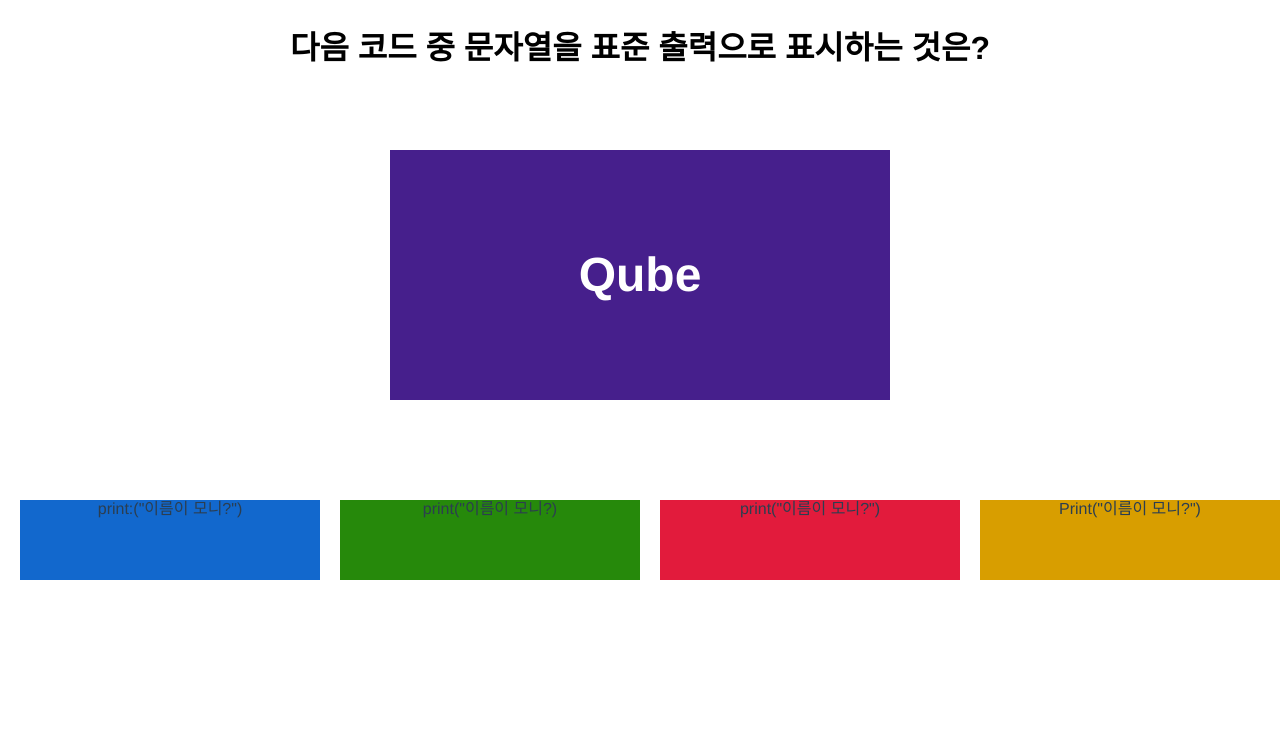
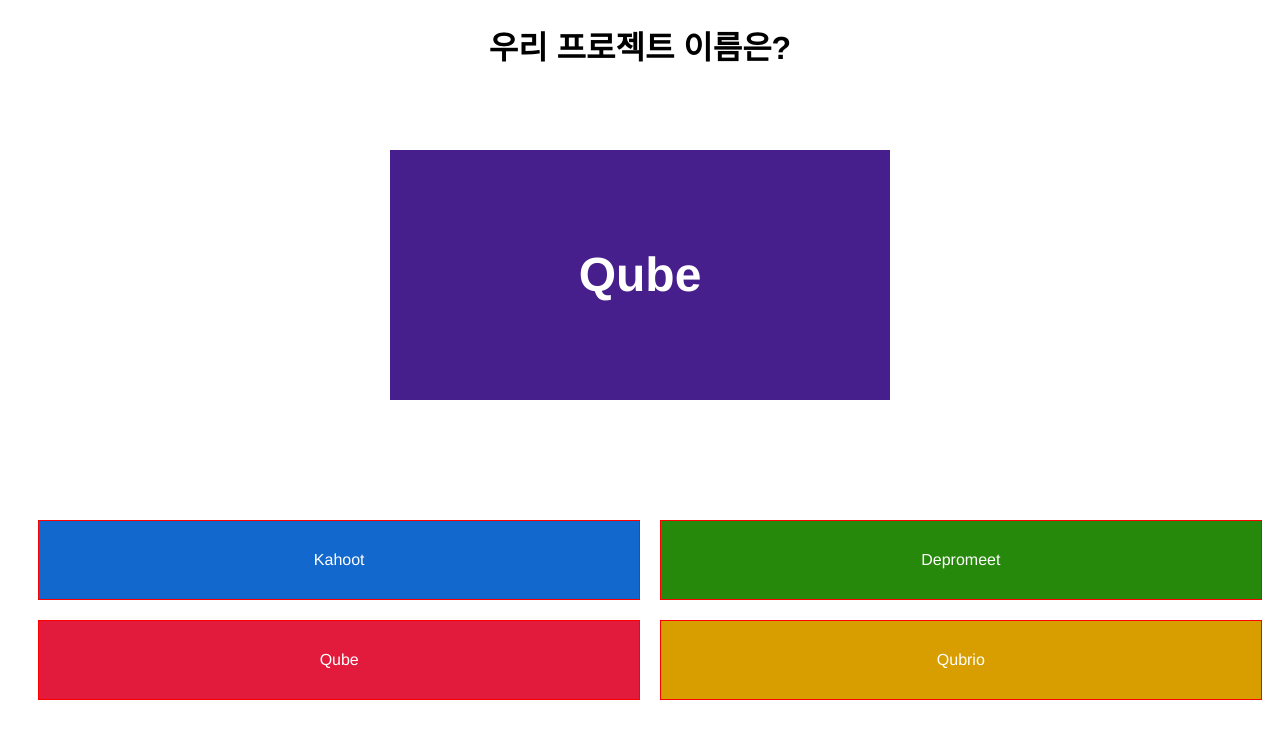
Before and after one commit to YonghoChoi/yongquiz, a Vue app: page /question in a window 1280 px wide. Shown: the top 738 px of the page. Built offline with nearby package versions, Linux system fonts and the light colour scheme.

Commit message:
여러 문제 표시할 수 있도록 데이터 보완 점수 산정 추가

```diff
--- a/src/router/index.js
+++ b/src/router/index.js
@@ -2,6 +2,7 @@ import Vue from "vue";
 import VueRouter from "vue-router";
 import MainPage from "../views/MainPage.vue";
 import QuestionPage from "../views/QuestionPage.vue";
+import ResultPage from "../views/ResultPage.vue";
 
 Vue.use(VueRouter);
 
@@ -15,6 +16,11 @@ const routes = [
     path: "/question",
     component: QuestionPage,
   },
+  {
+    name: "result",
+    path: "/result",
+    component: ResultPage,
+  },
 ];
 
 const router = new VueRouter({
--- a/src/views/QuestionPage.vue
+++ b/src/views/QuestionPage.vue
@@ -1,18 +1,41 @@
+/* eslint-disable vue/require-v-for-key */
 <template>
   <div class="wrapper">
     <div class="title">
-      <div class="hzt-center question-text">{{ question }}</div>
+      <div class="hzt-center question-text">{{ questions[step].question }}</div>
     </div>
 
     <div class="hzt-center banner">
       <span class="center banner-text">Qube</span>
     </div>
 
+    <div v-if="isResult" class="bl-next">
+      <button class="btn-next" @click="next">Next</button>
+    </div>
+
     <div class="hzt-center answers">
-      <div class="answer" style="background-color: #1268cd">{{ answers[0] }}</div>
-      <div class="answer" style="background-color: #26890b">{{ answers[1] }}</div>
-      <div class="answer" style="background-color: #e21b3c">{{ answers[2] }}</div>
-      <div class="answer" style="background-color: #d89e00">{{ answers[3] }}</div>
+      <div v-if="isResult">
+        <div
+          class="answer"
+          v-for="item in questions[step].answers"
+          :key="item"
+          :style="getResultStyle(item)"
+        >
+          <div class="answer-text">{{ item.text }}</div>
+        </div>
+      </div>
+      <div v-else>
+        <div
+          class="answer"
+          v-for="(item, i) in questions[step].answers"
+          :key="item"
+          :style="getAnswerStyle(i)"
+        >
+          <div class="answer-text" @click="selectAnswer(i)">
+            {{ item.text }}
+          </div>
+        </div>
+      </div>
     </div>
   </div>
 </template>
@@ -21,15 +44,100 @@
 export default {
   data: () => {
     return {
-      question: "다음 코드 중 문자열을 표준 출력으로 표시하는 것은?",
-      answers: [
-        `print:("이름이 모니?")`,
-        `print("이름이 모니?)`,
-        `print("이름이 모니?")`,
-        `Print("이름이 모니?")`,
+      step: 0,
+      score: 0,
+      questions: [
+        {
+          score: 100,
+          question: "우리 프로젝트 이름은?",
+          answers: [
+            {
+              text: `Kahoot`,
+              isCorrect: false,
+            },
+            {
+              text: `Depromeet`,
+              isCorrect: false,
+            },
+            {
+              text: `Qube`,
+              isCorrect: true,
+            },
+            {
+              text: `Qubrio`,
+              isCorrect: false,
+            },
+          ],
+        },
+        {
+          score: 100,
+          question: "다음 코드 중 문자열을 표준 출력으로 표시하는 것은?",
+          answers: [
+            {
+              text: `print:("이름이 모니?")`,
+              isCorrect: false,
+            },
+            {
+              text: `print("이름이 모니?)`,
+              isCorrect: false,
+            },
+            {
+              text: `print("이름이 모니?")`,
+              isCorrect: true,
+            },
+            {
+              text: `Print("이름이 모니?")`,
+              isCorrect: false,
+            },
+          ],
+        },
       ],
-    }
-  }
+      answerColors: ["#1268cd", "#26890b", "#e21b3c", "#d89e00"],
+      isResult: false,
+    };
+  },
+  methods: {
+    getAnswerStyle(index) {
+      if (this.answerColors.length < index) {
+        return {
+          backgroundColor: this.answerColors[0],
+        };
+      } else {
+        return {
+          backgroundColor: this.answerColors[index],
+        };
+      }
+    },
+    getResultStyle(item) {
+      if (item.isCorrect) {
+        return {
+          backgroundColor: "green",
+        };
+      } else {
+        return {
+          backgroundColor: "red",
+        };
+      }
+    },
+    selectAnswer(index) {
+      const selectedAnswer = this.questions[this.step].answers[index];
+      if(selectedAnswer.isCorrect) {
+        this.score += this.questions[this.step].score;
+        alert(`정답입니다.\n현재 점수는 ${this.score} 입니다.`);
+      } else {
+        alert("틀렸습니다.");
+      }
+      this.isResult = true;
+    },
+    next() {
+      if(++this.step >= this.questions.length) {
+        this.step = 0;
+        alert("퀴즈가 완료되었습니다.");
+      }
+
+      this.isResult = false;
+    },
+  },
 };
 </script>
 
@@ -61,16 +169,27 @@ export default {
 }
 
 .answers {
-  display: flex;
   top: 500px;
   width: 100%;
 }
 
 .answer {
+  border: 1px solid red;
+  display: inline-block;
+  margin-top: 20px;
   margin-left: 20px;
   background-color: #461f8c;
   width: 47%;
   height: 80px;
+  cursor: pointer;
+}
+
+.answer-text {
+  /* vertical-align: middle; */
+  margin-top: 30px;
+  color: rgb(255, 255, 255);
+  font-size: 1rem;
+  font-weight: 400;
 }
 
 .join {
@@ -123,4 +242,17 @@ export default {
   font-size: 3rem;
   font-weight: 600;
 }
+
+.bl-next {
+  position: absolute;
+  top: 350px;
+  left: 1200px;
+}
+
+.btn-next {
+  background-color: blue;
+  width: 70px;
+  height: 40px;
+  color: white;
+}
 </style>
--- /dev/null
+++ b/src/views/ResultPage.vue
@@ -0,0 +1,13 @@
+<template>
+
+</template>
+
+<script>
+export default {
+
+}
+</script>
+
+<style>
+
+</style>
```
